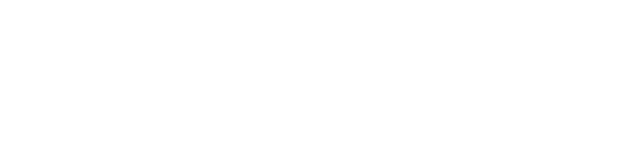
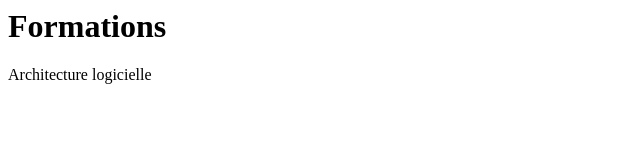
Before and after one commit to CharlesHovor/git-mon-cv, a plain HTML site: page index.html in a window 1280 px wide. Shown: the whole page, without its empty margins (0-640 px from the left). Drawn offline with Linux system fonts and the light colour scheme.

Commit message:
mise en place de la section formations

```diff
--- a/index.html
+++ b/index.html
@@ -7,6 +7,10 @@
     <link rel="stylesheet" href="style.css">
 </head>
 <body>
+    <div>
+        <h1>Formations</h1>
+        <p>Architecture logicielle</p>
 
+    </div>
 </body>
 </html>
```
